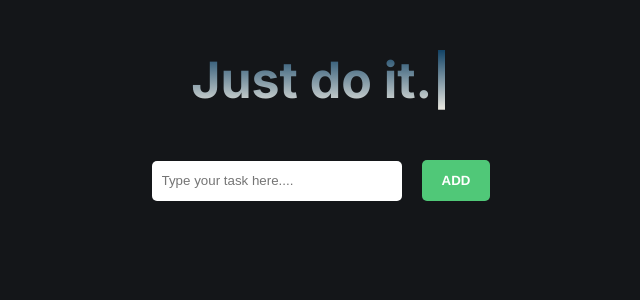
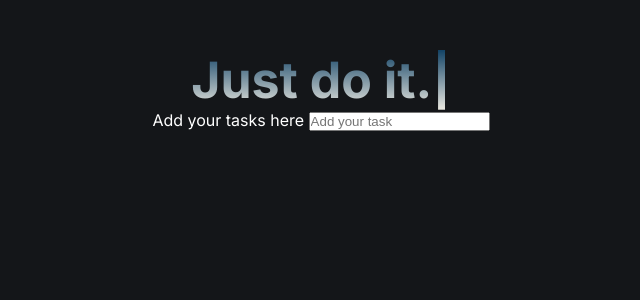
Before and after one commit to kanishkasd/AllnOne, a Next.js app in the folder todolistNext/: page / in a window 1280 px wide. Shown: the top 300 px of the page, without its empty margins (319-959 px from the left). Built offline with nearby package versions, Linux system fonts and the light colour scheme.

Commit message:
made changes after long time

```diff
--- a/todolistNext/src/components/AddTasks/TaskAdd.tsx
+++ b/todolistNext/src/components/AddTasks/TaskAdd.tsx
@@ -1,29 +1,12 @@
-import React, { useState } from "react";
-import styles from "./page.module.css";
-import { Roboto } from "next/font/google";
+"use client";
+import React from "react";
 
 const TaskAdd = () => {
-  const [task, setTask] = useState("");
-  const [tasks, setTasks] = useState([]);
-  const handleClick = () => {
-    if (task.trim() !== "") {
-      setTasks([...tasks]);
-    }
-  };
   return (
-    <div className={styles.container}>
-      <form className={styles.form}>
-        <input
-          className={styles.input}
-          type="text"
-          placeholder="Type your task here...."
-          onChange={(e) => setTask(e.target.value)}
-        />
-        <button onClick={(e) => handleClick} className={styles.button}>
-          ADD
-        </button>
-      </form>
-    </div>
+    <form>
+      <label htmlFor="addTasks">Add your tasks here </label>
+      <input type="text" id="addTasks" placeholder="Add your task" />
+    </form>
   );
 };
 
```
